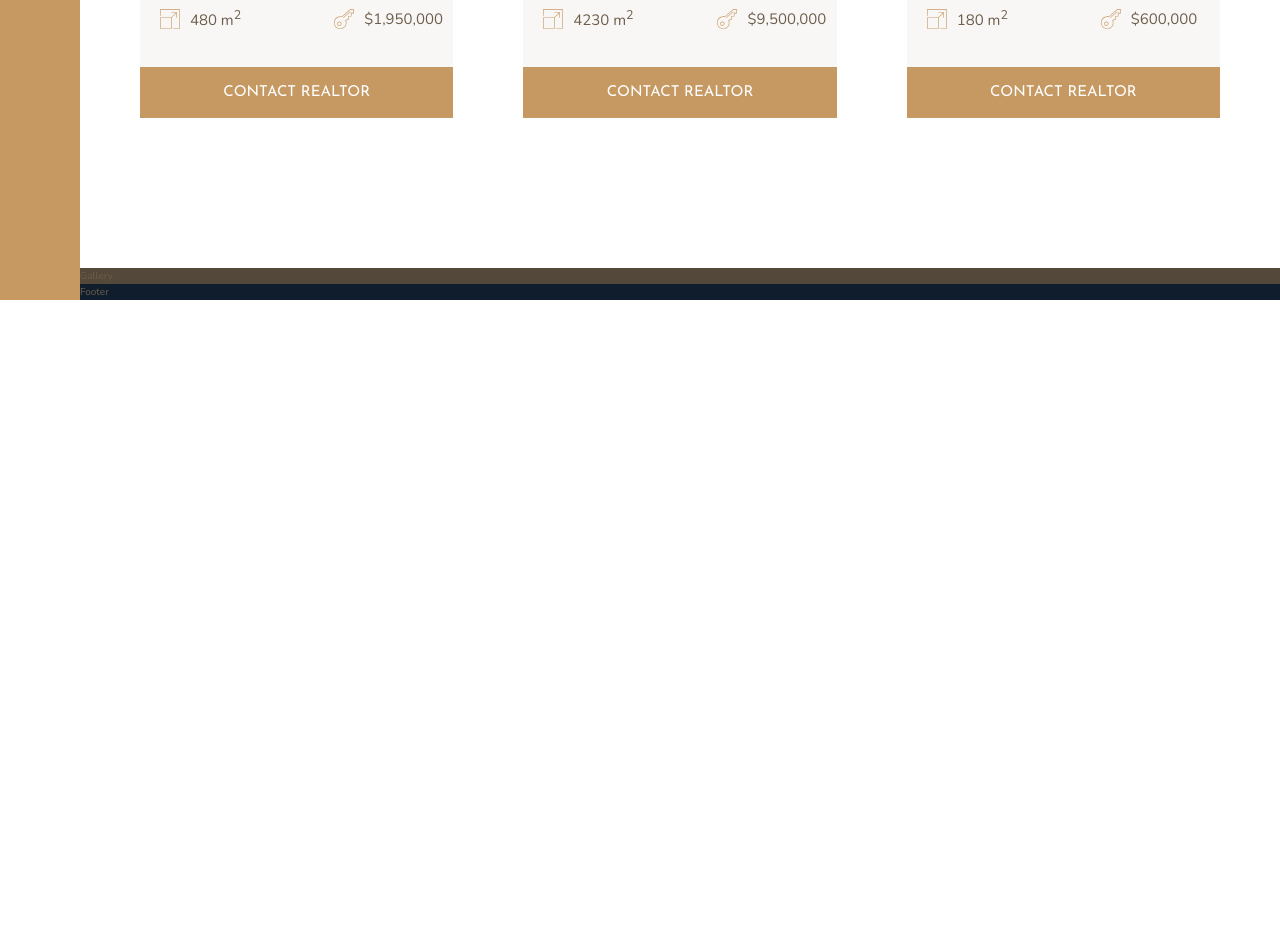
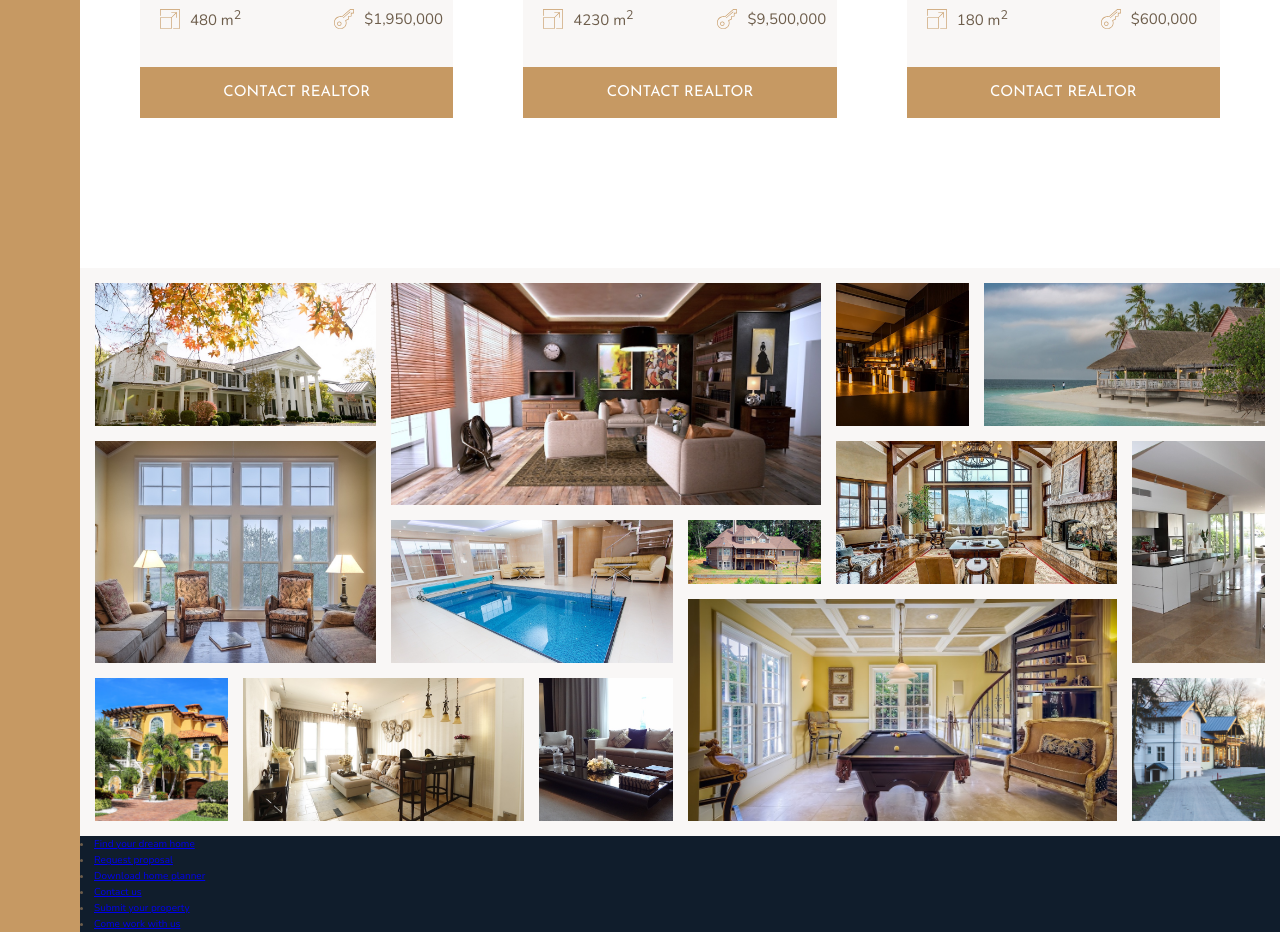
Before and after one commit to Marcode2021/nexter-project, a website: page index.html in a window 1280 px wide. Shown: the part 2804-3736 px from the top of the page. Before the commit the page ends 3104 px from the top, so only its background shows below. Drawn offline with nearby package versions, Linux system fonts and the light colour scheme.

Commit message:
Add footer elements, and gallery section

```diff
--- a/index.html
+++ b/index.html
@@ -296,8 +296,60 @@
         </div>
     </section>
 
-    <section class="gallery">Gallery</section>
+    <section class="gallery">
+        <figure class="gallery__item gallery__item--1">
+            <img src="img/gal-1.jpeg" alt="Gallery image 1" class="gallery__img">
+        </figure>
+        <figure class="gallery__item gallery__item--2">
+            <img src="img/gal-2.jpeg" alt="Gallery image 2" class="gallery__img">
+        </figure>
+        <figure class="gallery__item gallery__item--3">
+            <img src="img/gal-3.jpeg" alt="Gallery image 3" class="gallery__img">
+        </figure>
+        <figure class="gallery__item gallery__item--4">
+            <img src="img/gal-4.jpeg" alt="Gallery image 4" class="gallery__img">
+        </figure>
+        <figure class="gallery__item gallery__item--5">
+            <img src="img/gal-5.jpeg" alt="Gallery image 5" class="gallery__img">
+        </figure>
+        <figure class="gallery__item gallery__item--6">
+            <img src="img/gal-6.jpeg" alt="Gallery image 6" class="gallery__img">
+        </figure>
+        <figure class="gallery__item gallery__item--7">
+            <img src="img/gal-7.jpeg" alt="Gallery image 7" class="gallery__img">
+        </figure>
+        <figure class="gallery__item gallery__item--8">
+            <img src="img/gal-8.jpeg" alt="Gallery image 8" class="gallery__img">
+        </figure>
+        <figure class="gallery__item gallery__item--9">
+            <img src="img/gal-9.jpeg" alt="Gallery image 9" class="gallery__img">
+        </figure>
+        <figure class="gallery__item gallery__item--10">
+            <img src="img/gal-10.jpeg" alt="Gallery image 10" class="gallery__img">
+        </figure>
+        <figure class="gallery__item gallery__item--11">
+            <img src="img/gal-11.jpeg" alt="Gallery image 11" class="gallery__img">
+        </figure>
+        <figure class="gallery__item gallery__item--12">
+            <img src="img/gal-12.jpeg" alt="Gallery image 12" class="gallery__img">
+        </figure>
+        <figure class="gallery__item gallery__item--13">
+            <img src="img/gal-13.jpeg" alt="Gallery image 13" class="gallery__img">
+        </figure>
+        <figure class="gallery__item gallery__item--14">
+            <img src="img/gal-14.jpeg" alt="Gallery image 14" class="gallery__img">
+        </figure>
+    </section>
 
-    <footer class="footer">Footer</footer>
+    <footer class="footer">
+        <nav class="nav">
+            <li class="nav__item"><a href="#" class="nav__link">Find your dream home</a></li>
+            <li class="nav__item"><a href="#" class="nav__link">Reguest proposal</a></li>
+            <li class="nav__item"><a href="#" class="nav__link">Download home planner</a></li>
+            <li class="nav__item"><a href="#" class="nav__link">Contact us</a></li>
+            <li class="nav__item"><a href="#" class="nav__link">Submit your property</a></li>
+            <li class="nav__item"><a href="#" class="nav__link">Come work with us</a></li>
+        </nav>
+    </footer>
   </body>
 </html>
--- a/sass/_gallery.scss
+++ b/sass/_gallery.scss
@@ -1,4 +1,77 @@
 .gallery {
-  background-color: $color-grey-dark-1;
+  background-color: $color-grey-light-1;
+
   grid-column: full-start/full-end;
+
+  display: grid;
+  grid-template-columns: repeat(8, 1fr);
+  grid-template-rows: repeat(7, 5vw);
+  grid-gap: 1.5rem;
+  padding: 1.5rem;
+
+  &__item {
+    &--1 {
+      grid-row: 1 / span 2;
+      grid-column: 1 / span 2;
+    }
+    &--2 {
+      grid-row: 1 / span 3;
+      grid-column: 3 / span 3;
+    }
+    &--3 {
+      grid-row: 1 / span 2;
+      grid-column: 6 / span 1;
+    }
+    &--4 {
+      grid-row: 1 / span 2;
+      grid-column: 7 / span 2;
+    }
+    &--5 {
+      grid-row: 3 / span 3;
+      grid-column: 1 / span 2;
+    }
+    &--6 {
+      grid-row: 4 / span 2;
+      grid-column: 3 / span 2;
+    }
+    &--7 {
+      grid-row: 4 / span 1;
+      grid-column: 5 / span 1;
+    }
+    &--8 {
+      grid-row: 3 / span 2;
+      grid-column: 6 / span 2;
+    }
+    &--9 {
+      grid-row: 3 / span 3;
+      grid-column: 8 / span 1;
+    }
+    &--10 {
+      grid-row: 6 / span 2;
+      grid-column: 1 / span 1;
+    }
+    &--11 {
+      grid-row: 6 / span 2;
+      grid-column: 2 / span 2;
+    }
+    &--12 {
+      grid-row: 6 / span 2;
+      grid-column: 4 / span 1;
+    }
+    &--13 {
+      grid-row: 5 / span 3;
+      grid-column: 5 / span 3;
+    }
+    &--14 {
+      grid-row: 6 / span 2;
+      grid-column: 8 / span 1;
+    }
+  }
+
+  &__img {
+    width: 100%;
+    height: 100%;
+    object-fit: cover;
+    display: block;
+  }
 }
```
Also changed, not shown: css/style.css.
